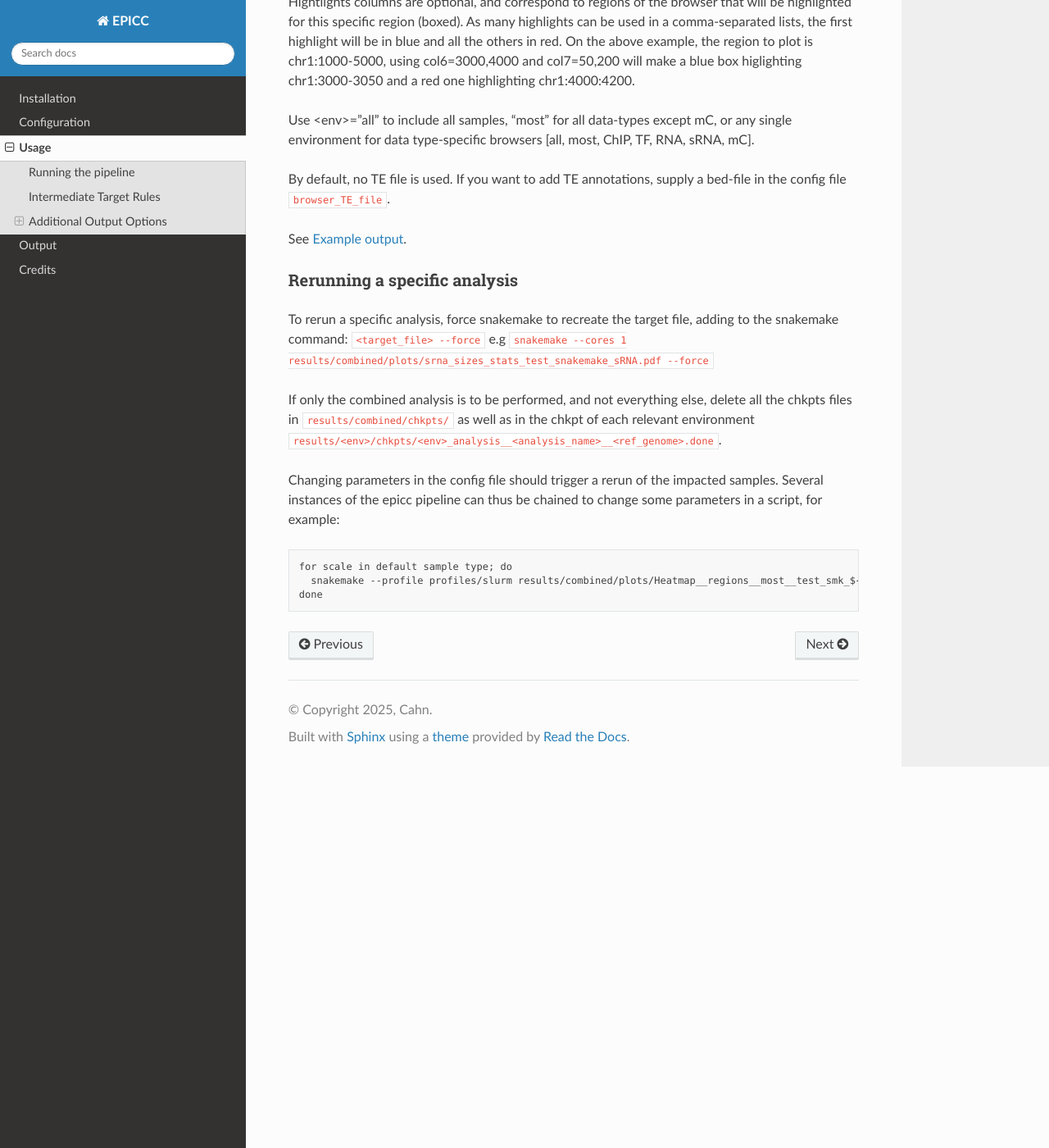
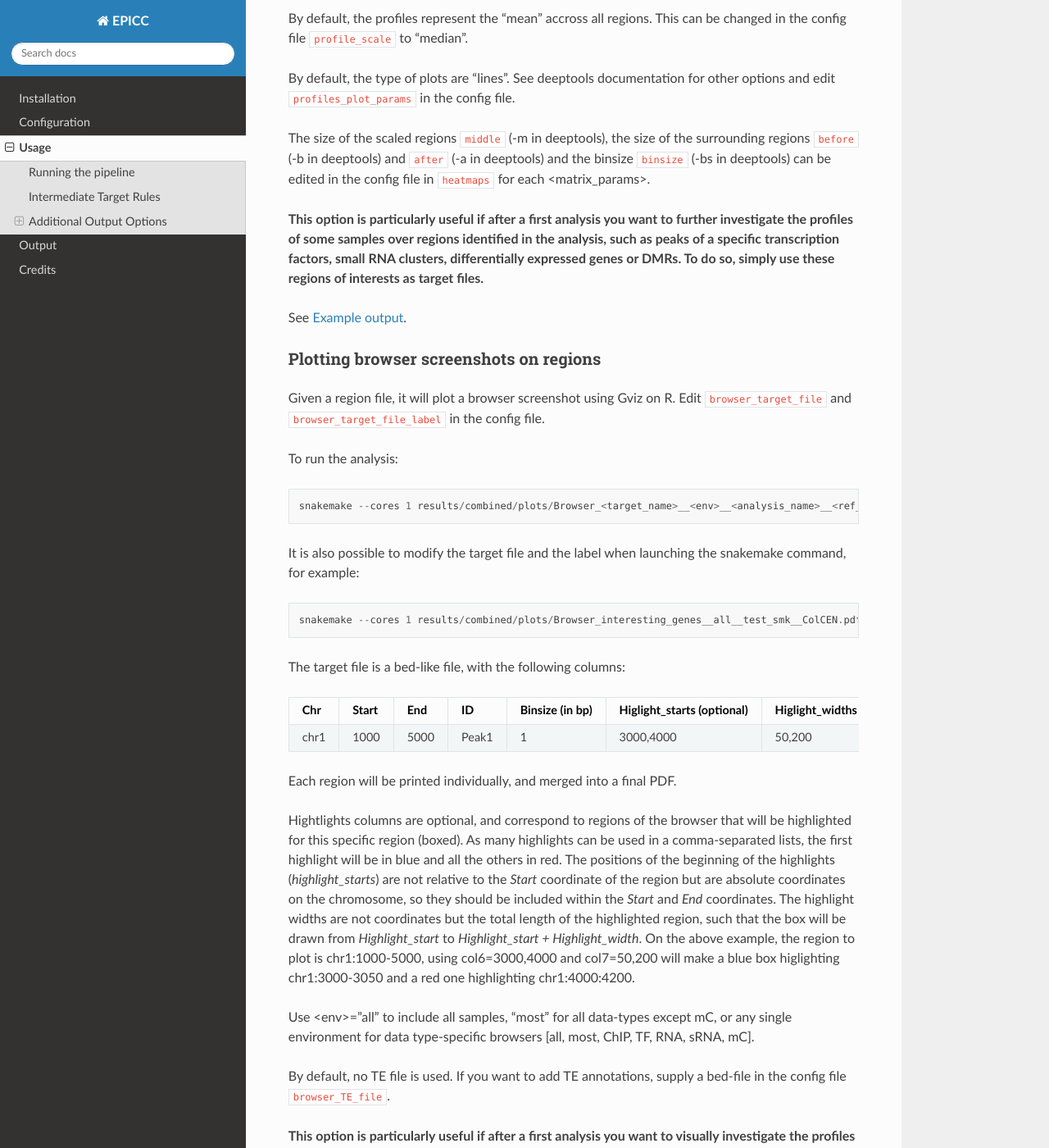
Before and after one commit to joncahn/epicc-documentation, a Sphinx documentation site: the page built from docs/source/usage.rst, in a window 1280 px wide and 1400 px high, scrolled down 7721 px. Shown: the whole window at 82% size. Built offline with Sphinx 7.4.7 and the Read the Docs theme 3.1.0, drawn with Linux system fonts in a browser that asks for light colours; some of the changed text lies outside the part shown.

Commit message:
Enhance usage documentation with analysis insights
Added notes on the usefulness of options for further analysis of RNAseq expression levels, GO analysis, motif finding, sRNA differential analysis, heatmap plotting, metaplot profiles, and browser screenshots.

```diff
--- a/docs/source/usage.rst
+++ b/docs/source/usage.rst
@@ -80,6 +80,8 @@
 
 Output is a single pdf file named ``results/RNA/plots/plot_expression__<analysis_name>__<ref_genome>__<rnaseq_target_file_label>.pdf`` where each gene of the list is on an individual page.
 
+**This option is particularly useful if after a first analysis you want to further investigate RNAseq expression levels of genes identified through other aspects of the analysis, such genes closer to peaks of a TF/histone modification, small RNA clusters or DMRs. To do so, you'll need to extract the GIDs of interests and use these as a target file.**
+
 See :ref:`Example output <fig-rna-exp-level>`.
 
 
@@ -105,6 +107,8 @@
   snakemake --cores 1 results/RNA/GO/TopGO__test_smk__ColCEN__my_genes_of_interests.done --config rnaseq_target_file="data/target_genes.txt" rnaseq_target_file_label="my_genes_of_interests"
 
 Output are two pdf files, one for the biological process terms ``results/RNA/plots/topGO_<rnaseq_target_file_label>_BP_treemap.pdf`` and one for the molecular function terms ``results/RNA/plots/topGO_<rnaseq_target_file_label>_MF_treemap.pdf``. Corresponding tables listing the terms enriched for each gene of the ``rnaseq_target_file`` are also generated at ``results/RNA/GO/topGO_<rnaseq_target_file_label>_<BP|MF>_<GOs|GIDs>.txt`` for a focus on the GO terms or the GIDs, respectively.
+
+**This option is particularly useful if after a first analysis you want to further investigate the potential function of genes identified through other aspects of the analysis, such genes closer to peaks of a TF/histone modification, small RNA clusters or DMRs. To do so, you'll need to extract the GIDs of interests and use these as a target file.**
 
 See :ref:`Example output <ref-go-analysis>`.
 
@@ -136,6 +140,8 @@
 
 For the target file chosen ``motif_target_file``, if the regions are over 500bp, only the middle 400bp will be used.
 
+**This option is particularly useful if after a first analysis you want to further investigate the TF motifs present in other regions identified in the analysis, such as peaks of a histone modification, small RNA clusters, differentially expressed genes or DMRs. To do so, simply use these regions of interests as target files.**
+
 See :ref:`Example output <ref-motifs-analysis>`.
 
 
@@ -163,6 +169,8 @@
 If you only want the results of Shortstack and not the differential analysis, limit the run to the rule ``analyze_all_srna_samples_on_target_file`` instead, by targeting: ``results/sRNA/clusters/<analysis_name>__<ref_genome>__on_<srna_target_file_label>/Counts.txt``.
 
 The bed or gff file of regions **MUST HAVE** a header with a column called "Name" (the 4th column of a bed file or the 9th column of a gff3).
+
+**This option is particularly useful if after a first analysis you want to further investigate the potential differential small RNAs expression over regions identified in the analysis, such as peaks of a specific transcription factors, differentially expressed genes or DMRs. To do so, simply use these regions of interests as target files.**
 
 See :ref:`Example output <ref-cluster-diff-expression>`.
 
@@ -211,6 +219,8 @@
 
 The size of the scaled regions ``middle`` (-m in deeptools), the size of the surrounding regions ``before`` (-b in deeptools) and ``after`` (-a in deeptools) and the binsize ``binsize`` (-bs in deeptools) can be edited in the config file in ``heatmaps`` for each <matrix_params>.
 
+**This option is particularly useful if after a first analysis you want to further investigate the profiles of some samples over regions identified in the analysis, such as peaks of a specific transcription factors, small RNA clusters, differentially expressed genes or DMRs. To do so, simply use these regions of interests as target files.**
+
 See :ref:`Example output <fig-heatmap-deeptools>`.
 
 
@@ -225,13 +235,19 @@
 
   snakemake --cores 1 results/combined/plots/Profile__<matrix_param>__<env>__<analysis_name>__<ref_genome>__<target_name>.pdf
 
+It is also possible to modify the target file and the label when launching the snakemake command, for example:
+
+::
+
+	snakemake --cores 1 results/combined/plots/Profile__regions__most__test_smk__ColCEN__interesting_genes.pdf --config heatmap_target_file="data/target_genes.bed" heatmap_target_file_label="interesting_genes"
+
 Similar to heatmap above for the <matrix_param> options.
 
 Use <env>="all" to include all samples (mC and others).
 
 Output is two pdf files, where the samples are grouped by regions or not.
 
-By default, the heatmaps will be scaled by type (i.e. each ChIP mark, each TF, RNAseq, each sRNAseq size and each mC context on their appropriate scale based on the values in the heatmap). It can be changed to "default", where a single scale is used for the whole heatmap, or to "sample" where each sample is scaled individually. This can be changed in the config file ``heatmaps_scales``.
+By default, the profiles will be scaled by type (i.e. each ChIP mark, each TF, RNAseq, each sRNAseq size and each mC context on their appropriate scale based on the values in the heatmap). It can be changed to "default", where a single scale is used for all the samples, or to "sample" where each sample is scaled individually. This can be changed in the config file ``heatmaps_scales``.
 
 By default, the profiles represent the "mean" accross all regions. This can be changed in the config file ``profile_scale`` to "median".
 
@@ -239,13 +255,15 @@
 
 The size of the scaled regions ``middle`` (-m in deeptools), the size of the surrounding regions ``before`` (-b in deeptools) and ``after`` (-a in deeptools) and the binsize ``binsize`` (-bs in deeptools) can be edited in the config file in ``heatmaps`` for each <matrix_params>.
 
+**This option is particularly useful if after a first analysis you want to further investigate the profiles of some samples over regions identified in the analysis, such as peaks of a specific transcription factors, small RNA clusters, differentially expressed genes or DMRs. To do so, simply use these regions of interests as target files.**
+
 See :ref:`Example output <fig-metaplot-deeptools>`.
 
 
 Plotting browser screenshots on regions
 +++++++++++++++++++++++++++++++++++++++
 
-Given a region file, it will plot a browser screenshot using R packages. Edit ``browser_target_file`` and ``browser_target_file_label`` in the config file.
+Given a region file, it will plot a browser screenshot using Gviz on R. Edit ``browser_target_file`` and ``browser_target_file_label`` in the config file.
 
 To run the analysis:
 
@@ -253,32 +271,35 @@
 
   snakemake --cores 1 results/combined/plots/Browser_<target_name>__<env>__<analysis_name>__<ref_genome>.pdf
 
+It is also possible to modify the target file and the label when launching the snakemake command, for example:
+
+::
+
+	snakemake --cores 1 results/combined/plots/Browser_interesting_genes__all__test_smk__ColCEN.pdf --config browser_target_file="data/target_loci.bed" heatmap_target_file_label="interesting_genes"
+
 The target file is a bed-like file, with the following columns:
 
-+------+-------+------+-------+---------+----------------------------+----------------------------+
-| Chr  | Start | End  | ID    | Binsize | Higlight_starts (optional) | Higlight_widths (optional) |
-+======+=======+======+=======+=========+============================+============================+
-| chr1 | 1000  | 5000 | Peak1 | 1       | 3000,4000                  | 50,200                     |
-+------+-------+------+-------+---------+----------------------------+----------------------------+
++------+-------+------+-------+-----------------+----------------------------+----------------------------+
+| Chr  | Start | End  | ID    | Binsize (in bp) | Higlight_starts (optional) | Higlight_widths (optional) |
++======+=======+======+=======+=================+============================+============================+
+| chr1 | 1000  | 5000 | Peak1 | 1               | 3000,4000                  | 50,200                     |
++------+-------+------+-------+-----------------+----------------------------+----------------------------+
 
 Each region will be printed individually, and merged into a final PDF.
 
-Hightlights columns are optional, and correspond to regions of the browser that will be highlighted for this specific region (boxed). As many highlights can be used in a comma-separated lists, the first highlight will be in blue and all the others in red. On the above example, the region to plot is chr1:1000-5000, using col6=3000,4000 and col7=50,200 will make a blue box higlighting chr1:3000-3050 and a red one highlighting chr1:4000:4200.
+Hightlights columns are optional, and correspond to regions of the browser that will be highlighted for this specific region (boxed). As many highlights can be used in a comma-separated lists, the first highlight will be in blue and all the others in red. The positions of the beginning of the highlights (`highlight_starts`) are not relative to the `Start` coordinate of the region but are absolute coordinates on the chromosome, so they should be included within the `Start` and `End` coordinates. The highlight widths are not coordinates but the total length of the highlighted region, such that the box will be drawn from `Highlight_start` to `Highlight_start + Highlight_width`. On the above example, the region to plot is chr1:1000-5000, using col6=3000,4000 and col7=50,200 will make a blue box higlighting chr1:3000-3050 and a red one highlighting chr1:4000:4200.
 
 Use <env>="all" to include all samples, "most" for all data-types except mC, or any single environment for data type-specific browsers [all, most, ChIP, TF, RNA, sRNA, mC].
 
 By default, no TE file is used. If you want to add TE annotations, supply a bed-file in the config file ``browser_TE_file``.
+
+**This option is particularly useful if after a first analysis you want to visually investigate the profiles of some samples over individual regions identified in the analysis, such as peaks of a specific transcription factors, small RNA clusters, differentially expressed genes or DMRs. To do so, simply use these regions of interests as target files.**
 
 See :ref:`Example output <fig-browser-plot>`.
 
 
 Rerunning a specific analysis
 ++++++++++++++++++++++++++++++
-
-To rerun a specific analysis, force snakemake to recreate the target file, adding to the snakemake command: ``<target_file> --force``
-e.g ``snakemake --cores 1 results/combined/plots/srna_sizes_stats_test_snakemake_sRNA.pdf --force``
-
-If only the combined analysis is to be performed, and not everything else, delete all the chkpts files in ``results/combined/chkpts/`` as well as in the chkpt of each relevant environment ``results/<env>/chkpts/<env>_analysis__<analysis_name>__<ref_genome>.done``.
 
 Changing parameters in the config file should trigger a rerun of the impacted samples. Several instances of the epicc pipeline can thus be chained to change some parameters in a script, for example:
 
@@ -287,3 +308,8 @@
   for scale in default sample type; do
     snakemake --profile profiles/slurm results/combined/plots/Heatmap__regions__most__test_smk_${scale}__ColCEN__interesting_genes.pdf --config heatmap_target_file="data/target_genes.bed" heatmap_target_file_label="interesting_genes" heatmaps_scales=${scale}
   done
+
+Otherwise, to rerun a specific analysis, force snakemake to recreate the target file, adding to the snakemake command: ``<target_file> --force``
+e.g ``snakemake --cores 1 results/combined/plots/srna_sizes_stats_test_snakemake_sRNA.pdf --force``
+
+If only the combined analysis is to be performed, and not everything else, delete all the chkpts files in ``results/combined/chkpts/`` as well as in the chkpt of each relevant environment ``results/<env>/chkpts/<env>_analysis__<analysis_name>__<ref_genome>.done``.
```
